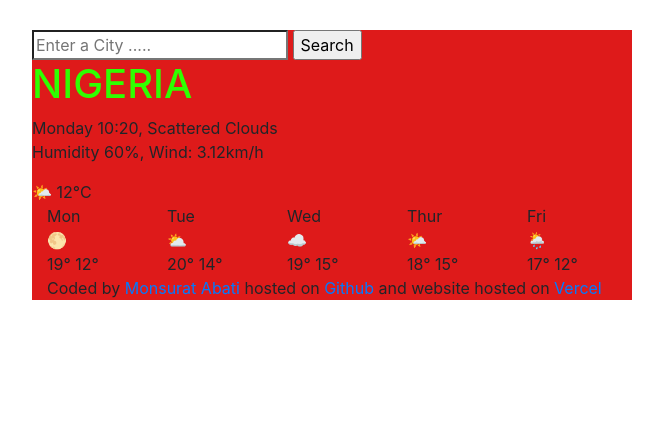
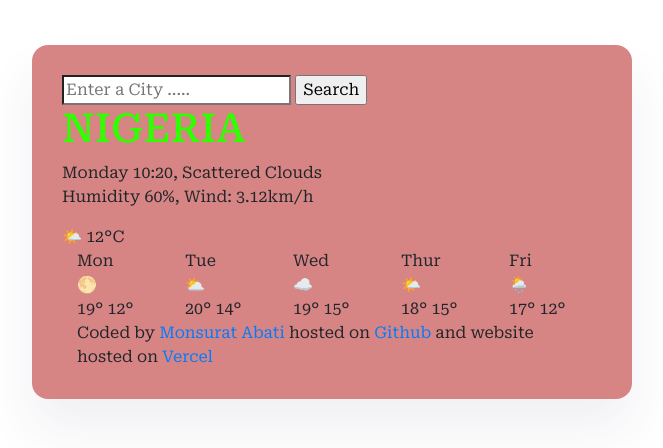
Before and after one commit to monsuratomobusayo/new-vanilla-weather1, a plain HTML site: page index.html in a window 1280 px wide. Shown: the whole page, without its empty margins (308-971 px from the left). Drawn offline with nearby package versions, Linux system fonts and the light colour scheme.

Commit message:
update style

```diff
--- a/index.html
+++ b/index.html
@@ -5,7 +5,10 @@
     <meta name="viewport" content="width=device-width, initial-scale=1.0">
     <title>Document</title>
     <link rel="stylesheet" href="scr/styles.css">
-    <link rel="stylesheet" href="https://cdn.jsdelivr.net/npm/bootstrap@4.4.1/dist/css/bootstrap.min.css" integrity="sha384-Vkoo8x4CGsO3+Hhxv8T/Q5PaXtkKtu6ug5TOeNV6gBiFeWPGFN9MuhOf23Q9Ifjh" crossorigin="anonymous">
+    <link rel="preconnect" href="https://fonts.googleapis.com">
+<link rel="preconnect" href="https://fonts.gstatic.com" crossorigin>
+<link href="https://fonts.googleapis.com/css2?family=Roboto+Serif:ital,opsz,wght@0,8..144,100;0,8..144,200;0,8..144,300;0,8..144,400;0,8..144,500;0,8..144,600;0,8..144,700;0,8..144,800;0,8..144,900;1,8..144,100;1,8..144,200;1,8..144,300;1,8..144,400;1,8..144,500;1,8..144,600;1,8..144,700;1,8..144,800;1,8..144,900&display=swap" rel="stylesheet">
+<link rel="stylesheet" href="https://cdn.jsdelivr.net/npm/bootstrap@4.4.1/dist/css/bootstrap.min.css" integrity="sha384-Vkoo8x4CGsO3+Hhxv8T/Q5PaXtkKtu6ug5TOeNV6gBiFeWPGFN9MuhOf23Q9Ifjh" crossorigin="anonymous">
 
 </head>
 <body>
--- a/scr/styles.css
+++ b/scr/styles.css
@@ -1,8 +1,13 @@
 body{
     background-color: #4e1ccf;
+
 }
-.weather-app{background-color: #de1a1a;
+.weather-app{background-color: #d68484;
+    font-family:roboto serif ;
 max-width: 600px;
-margin: 30px auto;
+margin: 45px auto;
+box-shadow: 0 30px 50px rgba(65, 50, 100, 0.08);
+border-radius: 16px;
+padding: 30px
 }
 h1{color: rgb(47, 255, 0);}
```
